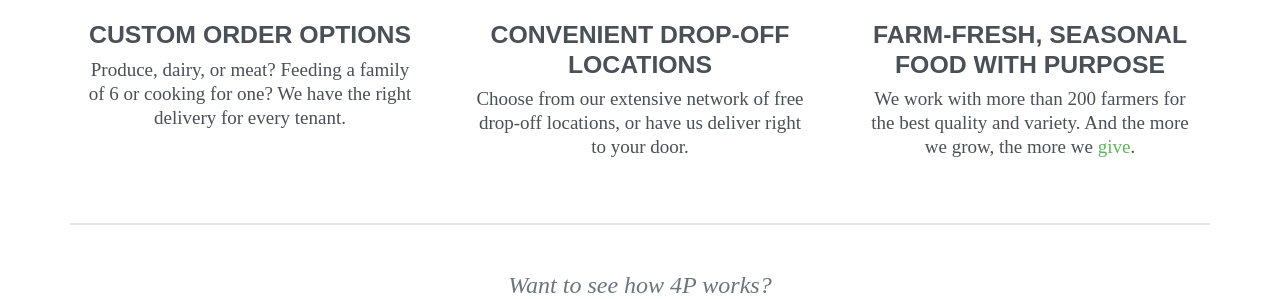
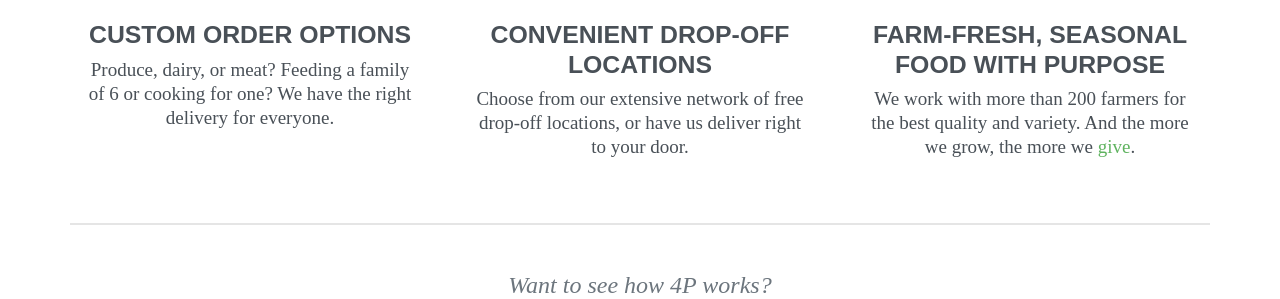
Before and after one commit to ocupop/4p-marketing, a Jekyll site: the page built from src/_targets/in-your-office.html, in a window 1280 px wide and 900 px high, scrolled down 366 px. Shown: the part 201-500 px from the top of the window. Built offline with Jekyll 4.4.1, drawn with Linux system fonts in a browser that asks for light colours.

Commit message:
Updated 'src/_includes/target/how-it-works.html' via CloudCannon

```diff
--- a/src/_includes/target/how-it-works.html
+++ b/src/_includes/target/how-it-works.html
@@ -6,7 +6,7 @@
           <img src="/assets/img/orders.svg" alt="" class="img-fluid mx-4 editable" />
           <h3 class="mt-3 editable">Custom Order Options</h3>
           <p class="editable">
-            Produce, dairy, or meat? Feeding a family of 6 or cooking for one? We have the right delivery for every tenant.
+            Produce, dairy, or meat? Feeding a family of 6 or cooking for one? We have the right delivery for everyone.
           </p>
         </div>
       </div>
```
